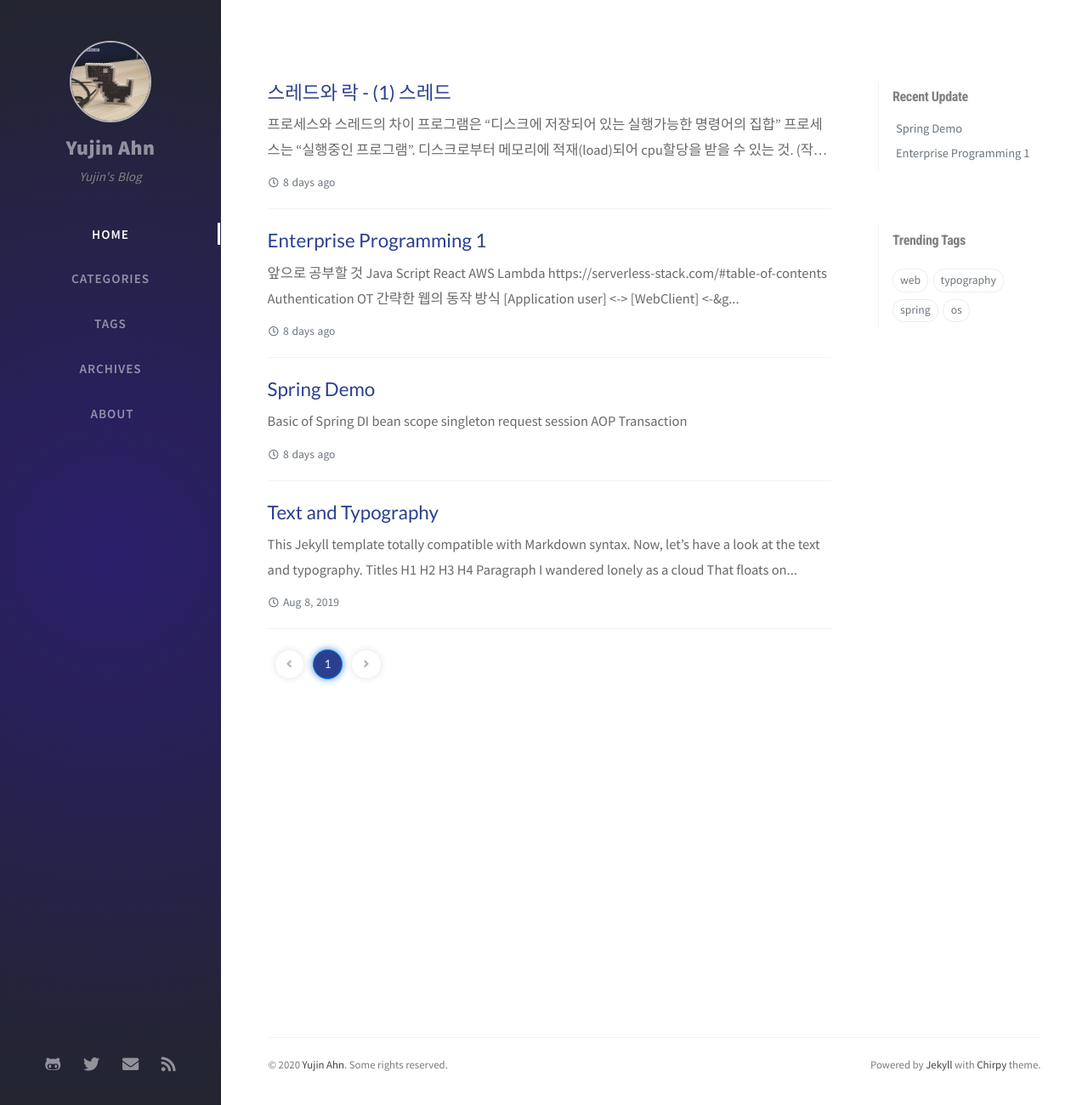
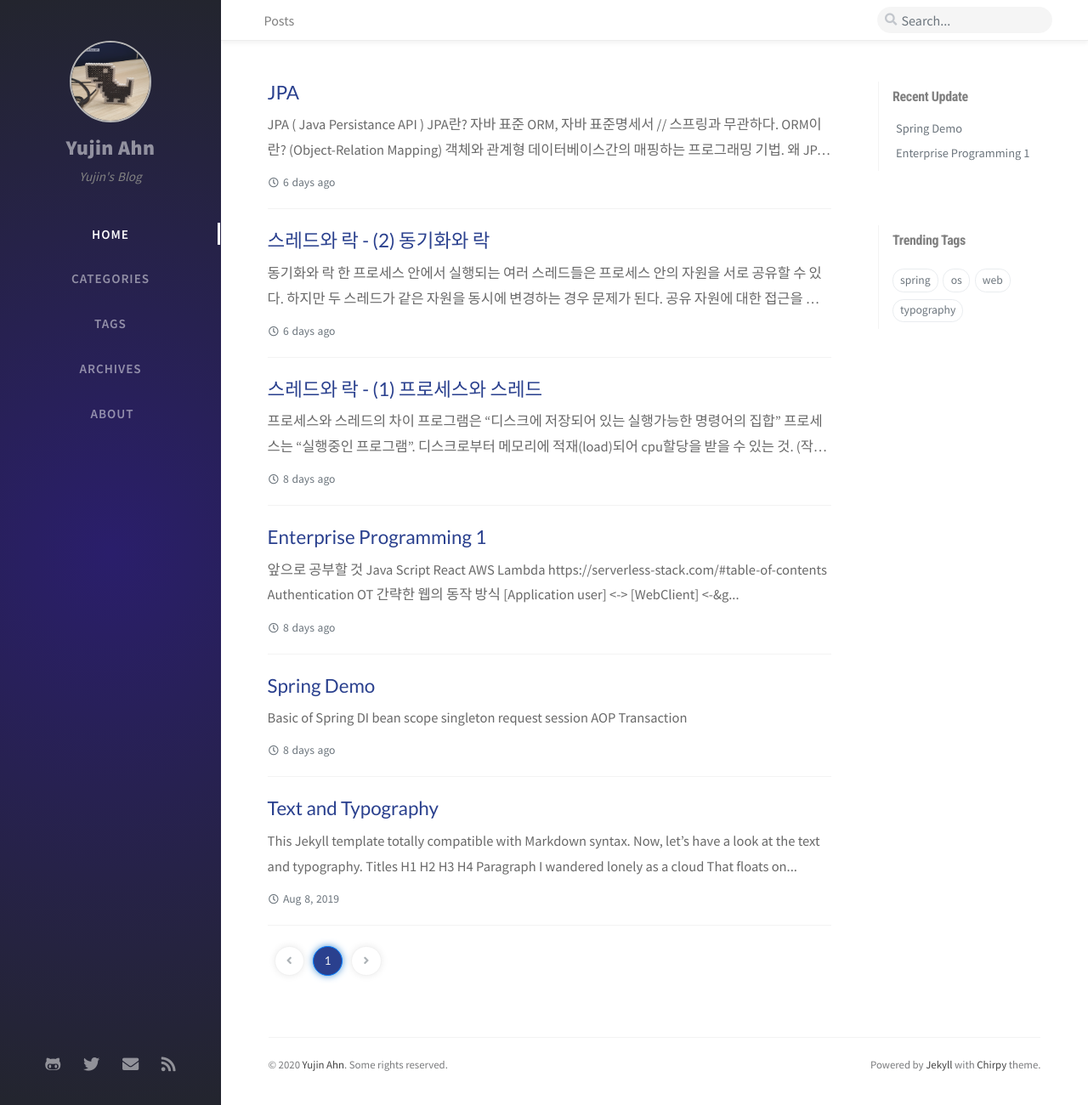
Before and after one commit to ahnyujin/ahnyujin.github.io, a Jekyll site: the page built from index.html, in a window 1280 px wide and 1300 px high. Shown: the whole window at 85% size. Built offline with Jekyll 4.4.1, drawn with Linux system fonts in a browser that asks for light colours; nearby versions of some CDN libraries; the list of posts is cut into pages by our own code; comment, search, counter and statistics services are not loaded.

Commit message:
post lock, jpa

````diff
--- a/_posts/2020-09-02-thread-lock-1-thread.md
+++ b/_posts/2020-09-02-thread-lock-1-thread.md
@@ -1,5 +1,5 @@
 ---
-title: 스레드와 락 - (1) 스레드
+title: 스레드와 락 - (1) 프로세스와 스레드
 author: Yujin Ahn
 date: 2020-09-02 16:05:00 +0900
 categories: [Study, CS]
@@ -72,9 +72,7 @@
 
 - 독립적인 프로세스에 비해 공유메모리만큼의 시간, 자원 손실이 감소.
 - 컨텍스트 스위치가 프로세스보다 빠르다.  (프로세스는 Context를 PCB에 저장해야함.) → 시스템 처리량 증가
-
-컨텍스트 스위치란? CPU가 현재 작업을 멈추고 다른 작업을 하는것.
-
+    - 컨텍스트 스위치란? CPU가 현재 작업을 멈추고 다른 작업을 하는것.
 - 다른 스레드들과 데이터 공유도 편하다. (프로세스는 IPC)
 
 단점
--- /dev/null
+++ b/_posts/2020-09-04-jpa.md
@@ -0,0 +1,88 @@
+---
+title: JPA
+author: Yujin Ahn
+date: 2020-09-04 19:57:00 +0900
+categories: [Study, Spring]
+tags: [spring]     # TAG names should always be lowercase
+---
+# JPA ( Java Persistance API )
+__JPA란?__ 자바 표준 ORM, 자바 표준명세서 // 스프링과 무관하다.
+
+__ORM이란?__ (Object-Relation Mapping) 객체와 관계형 데이터베이스간의 매핑하는 프로그래밍 기법.
+
+### 왜 JPA를 사용할까요?
+- 객체지향 프로그래밍과 관계형 데이터베이 간의 패러다임 불일치
+    - 객체지향 : 메시지를 기반으로 기능과 속성을 한 곳에서 관리
+    - 관계형DB : 어떻게 데이터를 잘 정규화해서 보관할지
+
+ex) 상속관계일 경우 쿼리를 번거롭게 작성해야하는데 JPA는 자동으로 작성해줌.
+
+이러한 __패러다임 불일치__ 를 해결하기 위해 JPA가 등장했다.
+
+JPA는 인터페이스이므로 구현체가 필요하다 ( **Hibernate**, EclipseLink 등)
+
+Spring에서는 구현체들을 직접 다루지 않고 더 추상화된 Spring Data JPA, Spring Data MongoDB 등등 모듈을 이용한다.
+
+### 왜 구현체를 직접 사용하지 않을까요??
+- 구현체 교체의 용이성
+    - 추상화된 모듈이 구현체를 매핑을 지원해주므로 구현체를 변경하고자 할 때 쉽게 교체가 가능하다.
+- 저장소 교체의 용이성
+    - 관계형 데이터베이스 외에 다른 저장소로 쉽게 교체하기 위함.
+    - Spring Data의 하위 프로젝트들은 save(), findAll()등 기본적인 인터페이스가 같기 때문이다.
+
+```
+    JPA ← Hibernate ← Spring Data 하위 프로젝트 Spring Data JPA, Spring Data MonogDB 등
+```
+
+# JPA로 DB와 통신하는 과정
+자바 앱 안에서 DB와 통신하기 위해서는 JDBC API를 거친다.
+패러다임 불일치를 해결하기 위해 JPA를 자바 어플리케이션과 JDBC API사이에 JPA를 넣
+저장엇
+1. MemberDAO에서 JPA에 엔티티 오브젝트에 대한 persist method를 전달한다.
+2. JPA에서는 엔티티를 분석하고 insert SQL을 생성하고 JDBC API를 콜한다.
+3. JDBC API는 DB에 쿼리 전달
+조회
+1. MemberDAO에서 find메소드로 id 전달
+2. JPA에서는 SELECT SQL 생성하 JDBC API를 콜한다.고
+3. JDBC API는 DB에 쿼리 전달
+4. 반환, 반환
+
+# JPA는 성능이 좋을까?
+### 계층과 계층 사이에 무언가 추가되면 두가지 이점을 기대해 볼 수 있다.
+- buffer writing
+- cache 조회 //영속성 컨텍스트
+
+## JPA의 성능
+- 1차 캐시와 동일성 보장
+    - 같은 트랜잭션 안에서는 같은 엔티티를 반환 - 큰 성능 향상은 아님
+    - DB Isolation Level이 Read Commit이어도 애플리케이션에서 Repeatable Read 보장
+        - DB Isolation Level이 높아질수록 성능 떨어짐 // 다음에 알아보자
+- Buffer writing
+    - Hibernate 옵션을 키면 JDBC BATCH SQL
+    - 트랜잭션을 커밋할때까지 Insert SQL 모았다가 커밋하는 순간 한방에 보냄.
+
+- 지연 로딩과 즉시 로딩
+    - JPA는 즉시 로딩으로 쉽게 전환 가능
+    - 지연 로딩 : 객체가 실제 사용될 때 로딩
+    - 즉시 로딩 : JOIN SQL로 연관된 객체 한번에 로딩
+
+# 영속성 컨텍스트
+엔티티를 영구 저장하는 환경. JDBC와 DB사이에 위치하여 동작
+트랜잭션을 커밋할때 영속성 컨텍스트에 새로 저장된 엔티티를 데이터베이스에 저장한다.
+이 과정을 flush라고 하며 주의할점은 영속성 컨텍스트에 저장된 엔티티를 삭제하는 것이 아니라 데이터베이스에 동기화 하는 것이다.
+
+### 장점
+1차 캐시, 동일성 보장, 트랜잭션, 변경감지, 지연로딩
+
+엔티티 매니저 팩토리 등 JPA에 대해 공부하고 싶은게 많지만 다음 기회에 :(
+
+## 출처
+인프런 - [자바 ORM 표준 JPA 프로그래밍 - 기본편] 김영한
+[https://www.youtube.com/watch?v=U2s2JhzPZf4](https://www.youtube.com/watch?v=U2s2JhzPZf4)
+
+[https://gmlwjd9405.github.io/2019/08/03/reason-why-use-jpa.html](https://gmlwjd9405.github.io/2019/08/03/reason-why-use-jpa.html)
+
+[https://goddaehee.tistory.com/209](https://goddaehee.tistory.com/209)
+
+JPA - Entity, 영속성 관리
+[https://wckhg89.tistory.com/10](https://wckhg89.tistory.com/10)
--- /dev/null
+++ b/_posts/2020-09-04-thread-lock-2-lock.md
@@ -0,0 +1,46 @@
+---
+title: 스레드와 락 - (2) 동기화와 락
+author: Yujin Ahn
+date: 2020-09-04 17:24:00 +0900
+categories: [Study, CS]
+tags: [os]     # TAG names should always be lowercase
+---
+# 동기화와 락
+한 프로세스 안에서 실행되는 여러 스레드들은 프로세스 안의 자원을 서로 공유할 수 있다.
+하지만 두 스레드가 같은 자원을 동시에 변경하는 경우 문제가 된다.
+공유 자원에 대한 접근을 제어하기 위해 동기화(Synchronization)방법을 제공한다.
+## 동기화(Synchronization)
+### Synchronized와 Lock
+synchronized 키워드 공유자원에 대한 접근을 제어한다. 키워드는 여러 스레드가 같은 객체를 동시에 실행하는것 방지
+lock 세밀하게 동기화를 제어  해당 자원에 대한 접근을 동기화할 수 있다.
+
+## 교착상태와 교착상태방지
+
+__교착상태(deadlock)란__, 두 개 이상의 작업이 서로 상대방의 작업이 끝나기만을 기다리고 있기 때문에 결과적으로 아무것도 완료되지 못하는 상태
+
+교착상태가 발생하려면 다음의 네가지 조건이 모두 충족되어야 한다.
+1. 상호 배제(mutual exclusion)
+    - 자원은 한번에 한 프로세스만 사용할 수 있다.
+2. 점유와 대기(hold and wait)
+    - 공유 자원에 대한 접근 권한을 갖고 있는 프로세스가, 그 접근 권한을 양보하지 않은 상태에서 다른 자원에 대한 접근 권한을 요구할 수 있다.
+3. 비선점(non-preemtive)
+    - 한 프로세스가 다른 프로세스의 자원 접근 권한을 강제로 뺏을 수 없다.
+4. 환형 대기(circular wait)
+    - 두 개 이상의 프로세스가 자원 접근을 기다리는데, 그 관계에 사이클이 존재한다.
+
+또한 __교착상태를 방지__ 하기 위해서는 **이 조건들 중 하나를 제거**하면 된다.
+그러나 쉬운 일이 아니기 때문에 대부분의 교착상태 방지 알고리즘은 4번 조건, 즉 대기상태의 사이클이 발생하는 일을 막는것을 고민한다.
+
+## 동시성과 교착상태를 설명하는 예시
+```
+철학자의 만찬 문제(dining philosophers problem)
+
+철학자들이 원탁에 앉아 있고, 각자의 앞에는 음식이 놓여져 있으며 양 옆에는 포크가 하나씩 있다.
+음식을 먹기 위해서는 양쪽 포크를 모두 들어야 한다.
+모든 철학자들이 왼쪽 포크를 든 다음 오른쪽 포크를을 들어 음식을 먹는 알고리즘을 가지고 있다면,
+왼쪽 포크는 들었으나 오른쪽 포크를 들지 못해 모두가 무한정 서로를 기다리는 교착상태에 빠진다.
+```
+
+해결 방법
+1. 오른쪽 포크를 잡을 수 없다면 왼쪽 포크를 내려놓도록 한다.
+2. 포크에 우선순위를 붙여 순서대로 집도록 한다.
````
